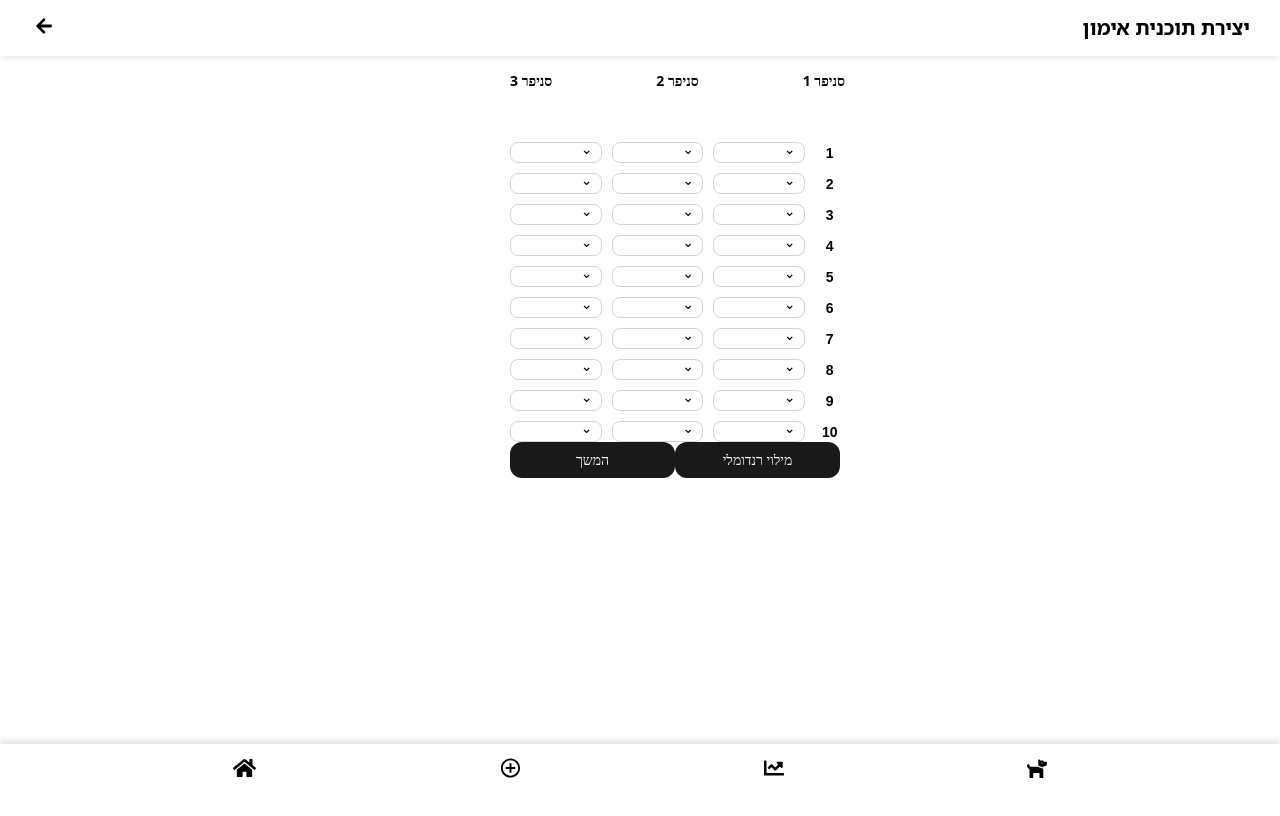
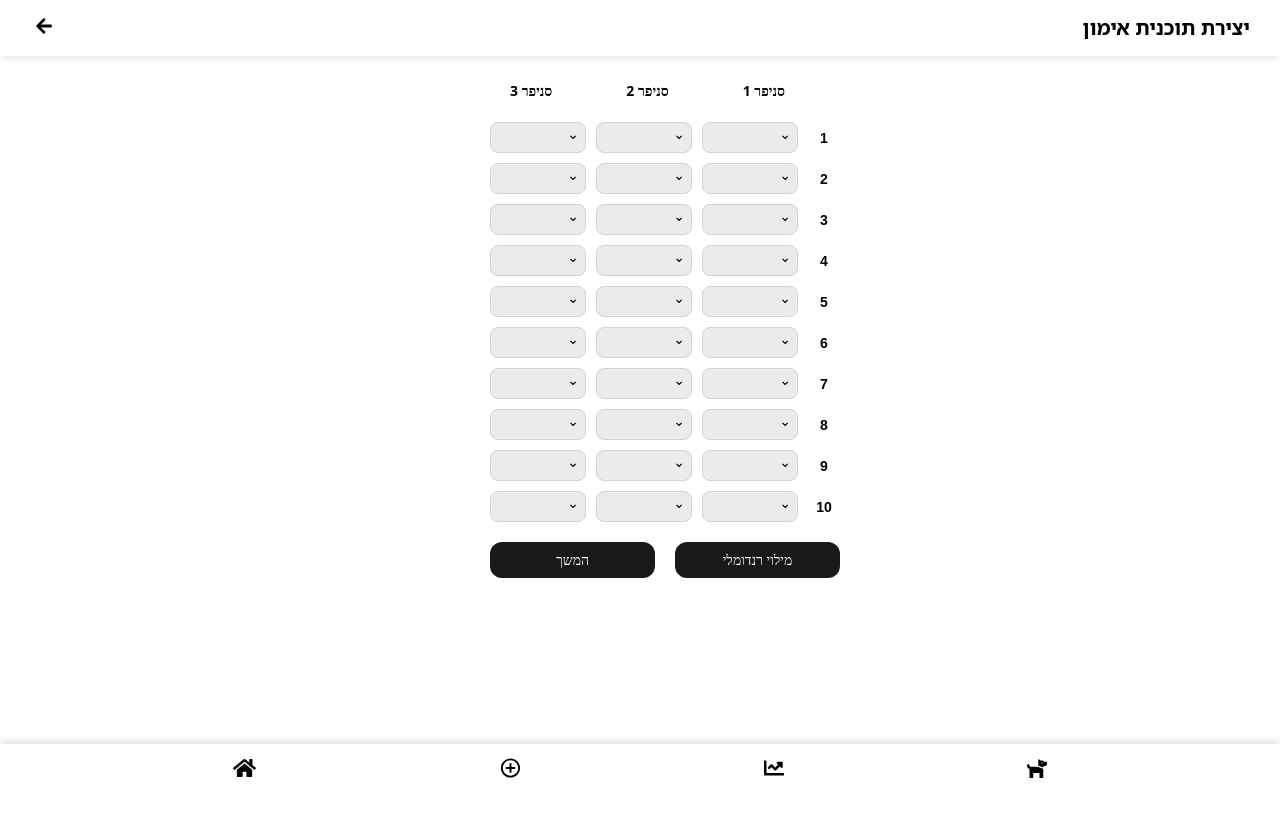
Before and after one commit to drmisssciurus/nosework-app, a React (Vite) app: page /training_plan in a window 1280 px wide. Shown: the top 816 px of the page. Built offline with nearby package versions, Linux system fonts and the light colour scheme; sample sign-in values are in the browser's storage.

Commit message:
login functional

```diff
--- a/src/App.jsx
+++ b/src/App.jsx
@@ -1,4 +1,8 @@
 import { BrowserRouter, Route, Routes } from 'react-router-dom';
+import { useState } from 'react';
+
+import ProtectedRoute from './components/ProtectedRoute';
+
 import Welcome from './pages/Welcome/Welcome';
 import LogIn from './pages/LogIn/LogIn';
 import MainPage from './pages/MainPage/MainPage';
@@ -6,33 +10,21 @@ import PageNotFound from './pages/PageNotFound';
 import DogsList from './pages/DogsList/DogsList';
 import NewSession from './pages/NewSession/NewSession';
 import Analysis from './pages/Analysis/Analysis';
-import { useState } from 'react';
 import AddDog from './pages/AddDog/AddDog';
 import TrainingPlan from './pages/TrainingPlan/TrainingPlan';
 
 function App() {
   const [trials, setTrials] = useState(10);
-  // useEffect(function () {
-  //   const fetchData = async () => {
-  //     try {
-  //       const response = await fetch('/api/User/1');
-  //       if (!response.ok) {
-  //         throw new Error(`HTTP error! Status: ${response.status}`);
-  //       }
-  //       const data = await response.json();
-  //       console.log(data);
-  //     } catch (error) {
-  //       console.error('Ошибка при загрузке данных:', error);
-  //     }
-  //   };
-  //   fetchData();
-  // }, []);
 
   return (
     <BrowserRouter>
       <Routes>
+        {/* This pages for all users */}
         <Route index element={<Welcome />} />
         <Route path="login" element={<LogIn />} />
+
+        {/* For logged in users */}
+        <Route element={<ProtectedRoute />}>
           <Route path="mainpage" element={<MainPage />} />
           <Route
             path="create_session"
@@ -45,6 +37,9 @@ function App() {
           <Route path="analysis" element={<Analysis />} />
           <Route path="dogs" element={<DogsList />} />
           <Route path="add_dog" element={<AddDog />} />
+        </Route>
+
+        {/* Page 404 */}
         <Route path="*" element={<PageNotFound />} />
       </Routes>
     </BrowserRouter>
--- /dev/null
+++ b/src/components/ProtectedRoute.jsx
@@ -0,0 +1,12 @@
+import { Navigate, Outlet } from 'react-router-dom';
+
+function ProtectedRoute() {
+  const token = localStorage.getItem('token');
+
+  //delete
+  console.log(token);
+
+  return token ? <Outlet /> : <Navigate to="/login" replace />;
+}
+
+export default ProtectedRoute;
--- a/src/components/Register/Register.jsx
+++ b/src/components/Register/Register.jsx
@@ -1,21 +1,79 @@
 import { useState } from 'react';
 import styles from './Register.module.css';
 import arrowBack from '../../assets/icons/icon-arrow-left.svg';
+import { validateEmail, validatePassword } from '../../utils/utils';
 
 function Register({ closeModal }) {
   const [email, setEmail] = useState('');
   const [password, setPassword] = useState('');
   const [confirmPassword, setConfirmPassword] = useState('');
+  const [message, setMessage] = useState('');
 
-  function handleSubmit(event) {
+  async function handleSubmit(event) {
     event.preventDefault();
-    console.log('Email:', email, 'Password:', password);
+
+    if (password !== confirmPassword) {
+      setMessage('The passwords do not match');
+      return;
+    }
+
+    // Validate password before sending
+    const emailError = validateEmail(email);
+    const passwordError = validatePassword(password);
+
+    if (emailError) {
+      setMessage(emailError);
+      return;
+    }
+
+    if (passwordError) {
+      setMessage(passwordError);
+      return;
+    }
+
+    const userData = { email, password };
+
+    //delete
+    console.log('Отправляем на сервер:', userData);
+
+    try {
+      const response = await fetch('/api/User/Register', {
+        method: 'POST',
+        headers: {
+          'Content-Type': 'application/json',
+          Accept: 'application/json',
+        },
+        body: JSON.stringify(userData),
+      });
+
+      let data;
+      try {
+        data = await response.json();
+      } catch (jsonError) {
+        console.error('Ошибка парсинга JSON:', jsonError);
+        throw new Error('Некорректный ответ сервера');
+      }
+
+      //delete
+      console.log('Ответ от сервера:', data);
+
+      if (!response.ok) {
+        throw new Error(data?.message || 'Ошибка регистрации');
+      }
+
+      setMessage('Регистрация успешна!');
+      closeModal();
+    } catch (error) {
+      console.error('Ошибка регистрации:', error);
+      setMessage(error.message);
+    }
   }
+
   return (
     <div className={styles.register}>
       <div className={styles.titleWrapper}>
         <button className={styles.btnClose} onClick={closeModal}>
-          <img src={arrowBack} alt="" />
+          <img src={arrowBack} alt="Back" />
         </button>
         <h2 className={styles.title}>הירשמו עכשיו</h2>
       </div>
@@ -45,12 +103,15 @@ function Register({ closeModal }) {
             className={styles.input}
             type="password"
             placeholder="אמת סיסמה"
-            value={password}
-            onChange={(e) => setPassword(e.target.value)}
+            value={confirmPassword}
+            onChange={(e) => setConfirmPassword(e.target.value)}
             required
           />
         </div>
-        <button className={styles.btn}>הירשמו</button>
+        {message && <p className={styles.message}>{message}</p>}
+        <button className={styles.btn} type="submit">
+          הירשמו
+        </button>
       </form>
     </div>
   );
--- a/src/pages/LogIn/LogIn.jsx
+++ b/src/pages/LogIn/LogIn.jsx
@@ -9,6 +9,7 @@ import logIn from '../../assets/login.png';
 import openEyeIcon from '../../assets/icons/open-eye.svg';
 import closedEyeIcon from '../../assets/icons/close-eye.svg';
 import styles from './LogIn.module.css';
+import { validateEmail } from '../../utils/utils';
 
 Modal.setAppElement('#root');
 
@@ -23,24 +24,24 @@ function LogIn() {
 
   const navigate = useNavigate();
 
-  function isValidEmail(email) {
-    return /^[^\s@]+@[^\s@]+\.[^\s@]+$/.test(email);
-  }
-
   async function handleSubmit(event) {
-    console.log('Отправляем email:', email);
-    console.log('Отправляем пароль:', password);
-
     event.preventDefault();
     setError('');
 
-    if (!isValidEmail(email)) {
-      setError('Некорректный email.');
+    const emailError = validateEmail(email);
+    if (emailError) {
+      setError(emailError);
       return;
     }
 
+    //delete
+    console.log('Отправляем email:', email);
+    //delete
+    console.log('Отправляем пароль:', password);
+
     try {
       const requestBody = JSON.stringify({ email, password });
+      //delete
       console.log('Отправка запроса:', requestBody);
 
       const response = await fetch('/api/User/Login', {
@@ -48,7 +49,7 @@ function LogIn() {
         headers: {
           'Content-Type': 'application/json',
         },
-        body: JSON.stringify({ email, password }),
+        body: requestBody,
       });
 
       if (!response.ok) {
@@ -58,7 +59,17 @@ function LogIn() {
         );
       }
 
-      const data = await response.json();
+      //Check if there is a string in responce
+      const contentType = response.headers.get('content-type');
+      let data;
+
+      if (contentType && contentType.includes('application/json')) {
+        data = await response.json();
+      } else {
+        data = { message: await response.text() };
+      }
+
+      //delete
       console.log('Успешный вход:', data);
 
       if (data.token) {
@@ -67,8 +78,8 @@ function LogIn() {
 
       navigate('/mainpage');
     } catch (err) {
-      console.error('Ошибка при запросе:', err);
-      setError('Ошибка сервера. Попробуйте позже.');
+      console.error('Error while requesting:', err);
+      setError('Server error. Try again later.');
     }
   }
 
@@ -107,7 +118,7 @@ function LogIn() {
             >
               <img
                 src={showPassword ? openEyeIcon : closedEyeIcon}
-                alt="Показать пароль"
+                alt="Show password"
               />
             </button>
           </div>
--- a/src/pages/TrainingPlan/TrainingPlan.jsx
+++ b/src/pages/TrainingPlan/TrainingPlan.jsx
@@ -26,6 +26,8 @@ function TrainingPlan({ trials }) {
   };
 
   return (
+    // <div className={styles.containerNewSession}>
+    <div className="container">
       <div className={styles.containerNewSession}>
         <Header>יצירת תוכנית אימון</Header>
         <div className={styles.containers}>
@@ -44,7 +46,8 @@ function TrainingPlan({ trials }) {
                     onChange={(event) => handleChange(index, i, event)}
                     style={{
                       backgroundColor:
-                      backgroundColors[selectedValues[index][i]] || 'white',
+                        backgroundColors[selectedValues[index][i]] ||
+                        '#00000014',
                     }}
                   >
                     <option value="" disabled></option>
@@ -61,12 +64,13 @@ function TrainingPlan({ trials }) {
             </div>
           ))}
         </div>
-      <div>
+        <div className={styles.buttonWrapper}>
           <button className={styles.button}>המשך</button>
           <button className={styles.button}>מילוי רנדומלי</button>
         </div>
         <NavBar />
       </div>
+    </div>
   );
 }
 
--- a/src/pages/TrainingPlan/TrainingPlan.module.css
+++ b/src/pages/TrainingPlan/TrainingPlan.module.css
@@ -1,18 +1,16 @@
 .containerNewSession {
-  min-height: 100vh;
   display: flex;
+  gap: 20px;
   flex-direction: column;
-  width: 375px;
-  padding: 20px;
-  margin: 0 auto;
-
-  margin-top: 50px;
 }
 
 .containers {
   display: flex;
   align-items: center;
   justify-content: space-between;
+  width: 90%;
+  padding-inline: 20px;
+  margin-top: 60px;
 }
 
 .target {
@@ -28,7 +26,6 @@
   align-items: center;
   gap: 10px;
   width: 100%;
-  margin-top: 50px;
 }
 
 .trial {
@@ -66,7 +63,7 @@
   appearance: none;
   cursor: pointer;
   width: 100%;
-  padding: 0px 20px;
+  padding: 5px 0px;
   border-radius: 8px;
   font-size: 14px;
   text-align: center;
@@ -74,11 +71,17 @@
 
 .arrow {
   position: absolute;
-  right: 9px;
-  top: -4px;
+  right: 7px;
+  top: 1px;
   font-size: 14px;
   color: var(--color-black);
   pointer-events: none;
+}
+
+.buttonWrapper {
+  display: flex;
+  gap: 20px;
+  width: 100%;
 }
 
 .button {
--- /dev/null
+++ b/src/utils/utils.js
@@ -0,0 +1,13 @@
+export function validateEmail(email) {
+  const emailRegex = /^[^\s@]+@[^\s@]+\.[^\s@]+$/;
+  return emailRegex.test(email) ? null : 'Please enter a valid email';
+}
+
+export function validatePassword(password) {
+  if (password.length < 8) return 'Password must be at least 8 characters long';
+  if (!/[A-Z]/.test(password))
+    return 'The password must contain at least one capital letter.';
+  if (!/[0-9]/.test(password))
+    return 'The password must contain at least one number.';
+  return null;
+}
```
Also changed, not shown: backlog.txt. Lines whose indentation alone changed are shown as unchanged.
